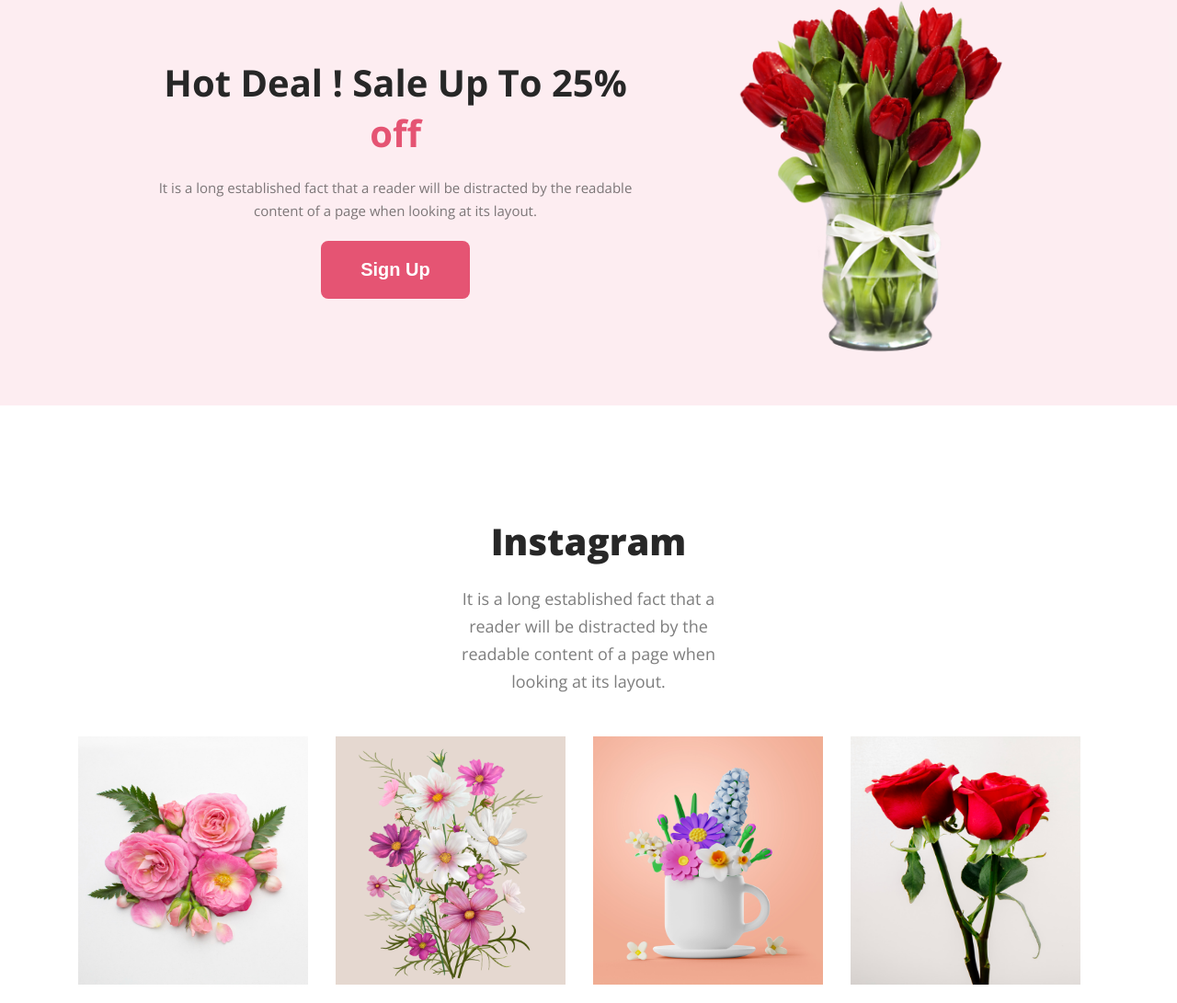
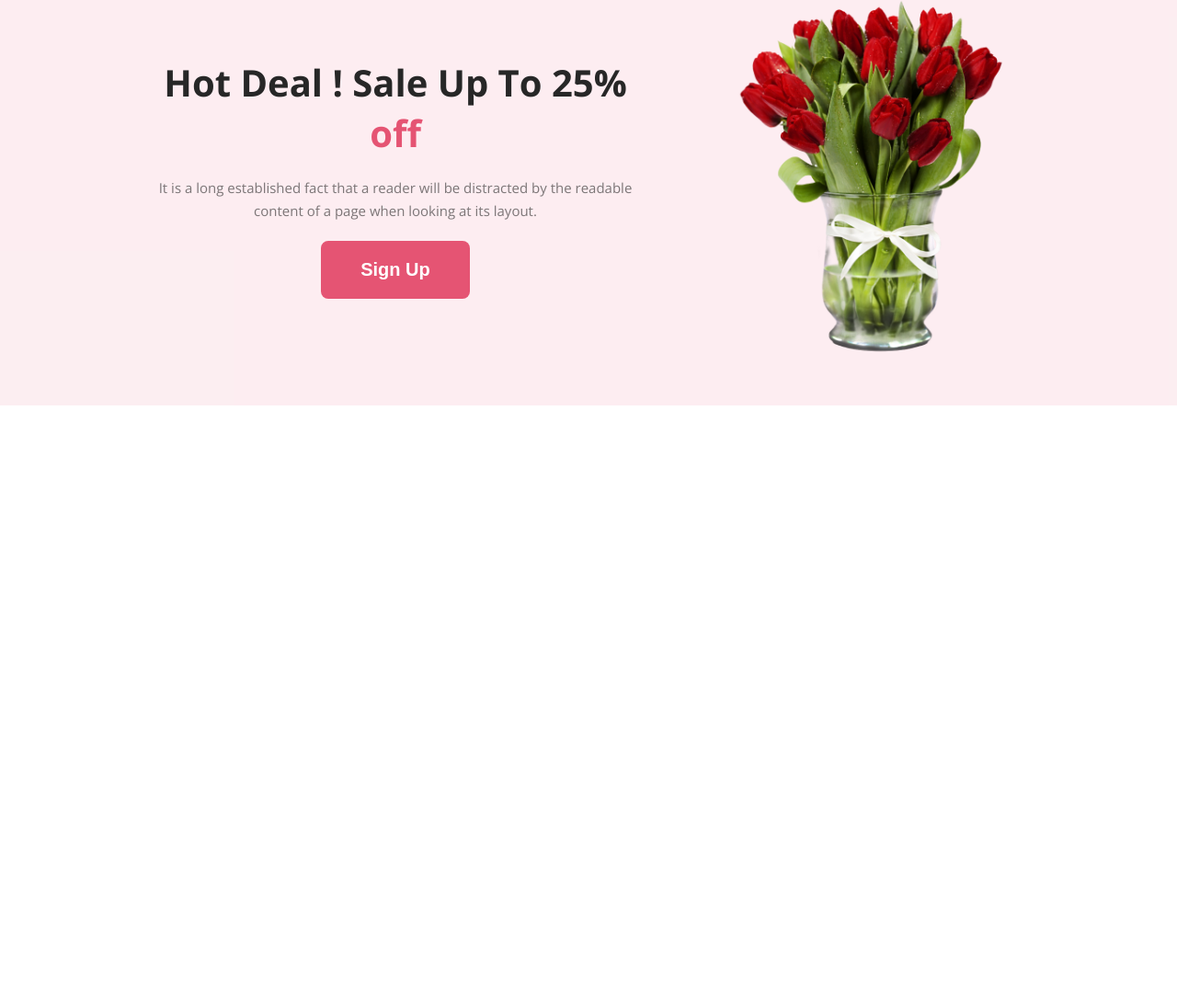
Before and after one commit to shaikh-sumayia/PH-Assignment-1, a plain HTML site: page index.html in a window 1280 px wide. Shown: the part 1760-2851 px from the top of the page at 92% size. After the commit the page ends 2201 px from the top, so only its background shows below. Drawn offline with nearby package versions, Linux system fonts and the light colour scheme.

```diff
--- a/index.html
+++ b/index.html
@@ -55,26 +55,7 @@
             <img src="Images/pngwing 8.png" alt="Rose" class="offer-image">
         </section>
 
-        <section class="Instagram">
-            <h3 class="section-title">Instagram</h3>
-            <p class="section-description">
-                It is a long established fact that a reader will be distracted by the readable content of a page when looking at its layout.
-            </p>
-            <div class="ig-flower-container">
-                <div class="ig-flower">
-                    <img src="Images/Flower 01.png" alt="" class="ig-flower-image">
-                </div>
-                <div class="ig-flower">
-                    <img src="Images/Rectangle 4.png" alt="" class="ig-flower-image">
-                </div>
-                <div class="ig-flower">
-                    <img src="Images/Rectangle 5.png" alt="" class="ig-flower-image">
-                </div>
-                <div class="ig-flower">
-                    <img src="Images/Rectangle 6.png" alt="" class="ig-flower-image">
-                </div>
-            </div>
-        </section>
+
 
 
     </main>
--- a/styles/shop.css
+++ b/styles/shop.css
@@ -155,20 +155,3 @@ header{
 #bold{
     color: #E55473;
 }
-
-
-.ig-flower-container{
-    display: flex;
-    margin: 0px 240px;
-    padding: 10px;
-    text-align: center;
-    justify-content: center;
-
-}
-
-.ig-flower-image{
-    width: 250px;
-    height: 270px;
-    margin-right: 20px;
-    padding: 5px;
-}
```
